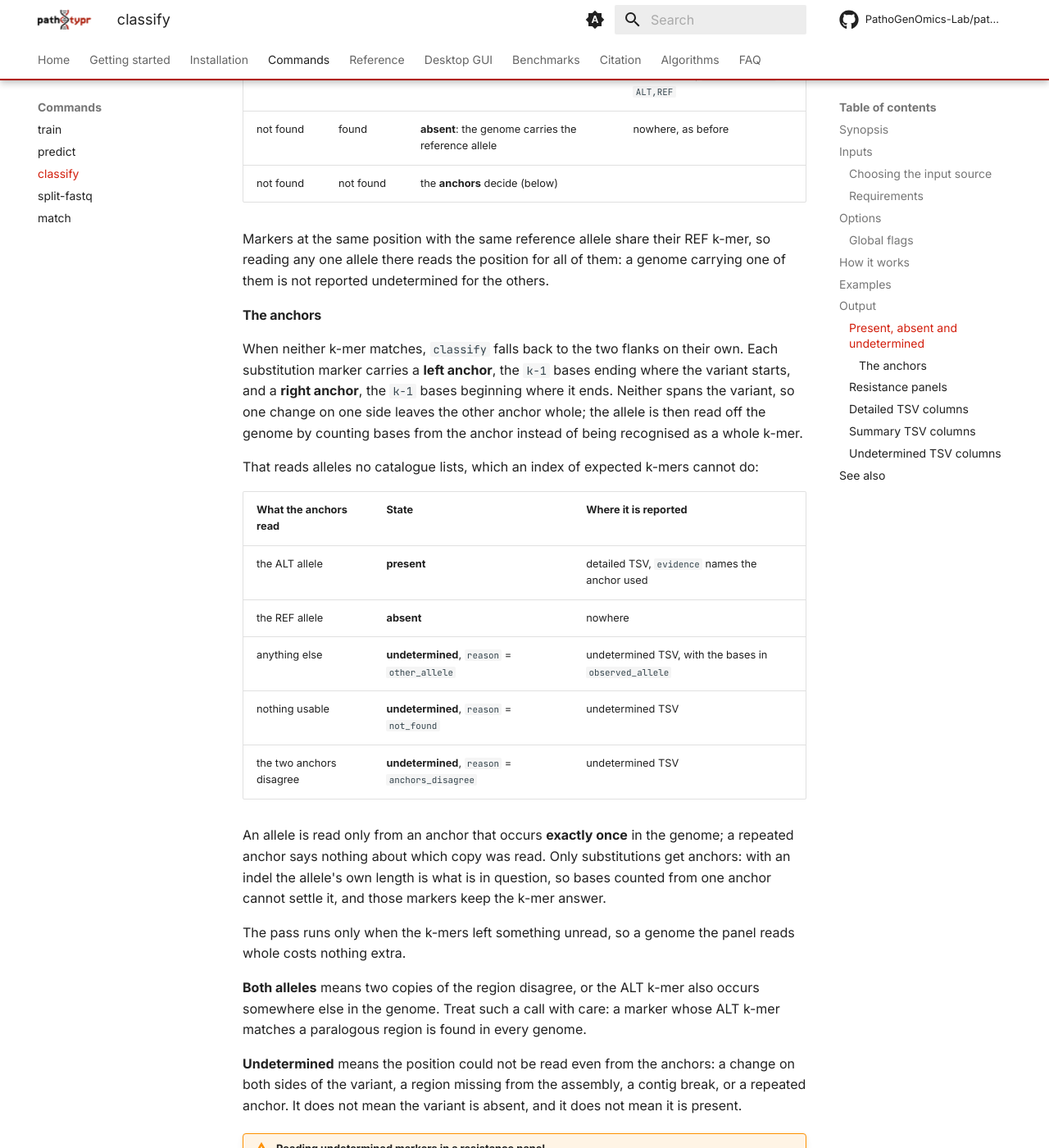
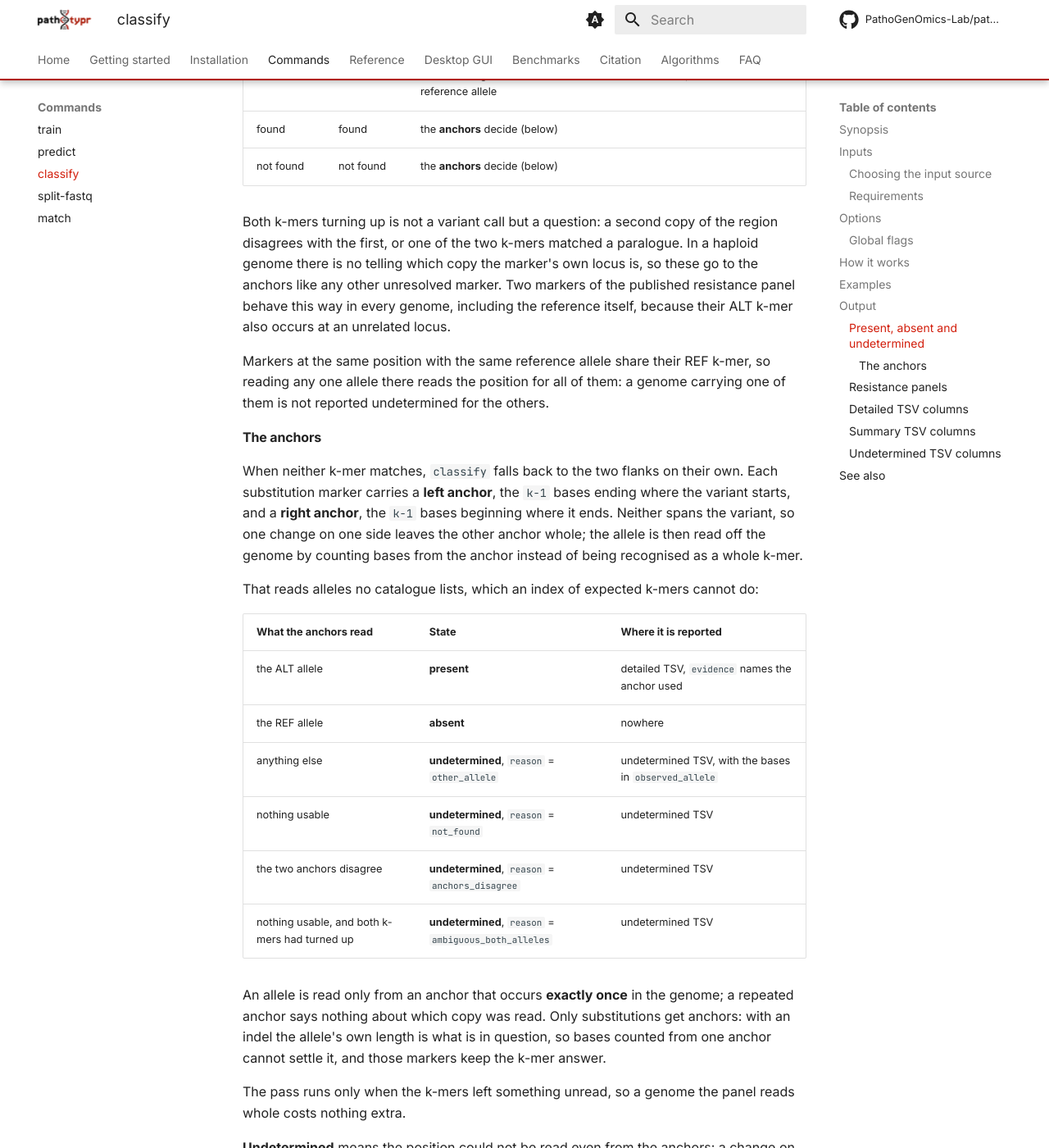
Before and after one commit to PathoGenOmics-Lab/pathotypr, an MkDocs documentation site: the page built from docs/classify.md, in a window 1280 px wide and 1400 px high, scrolled down 6680 px. Shown: the whole window at 82% size. Built offline with MkDocs 1.6.1 and Material for MkDocs 9.7.7, drawn with Linux system fonts in a browser that asks for light colours; comment, search, counter and statistics services are not loaded; some of the changed text lies outside the part shown.

Commit message:
Document the ambiguous state and how it is resolved
The classify and output pages describe what both k-mers turning up means, that it is never reported as the marker being present, and the ambiguous_both_alleles reason.

```diff
--- a/docs/classify.md
+++ b/docs/classify.md
@@ -197,9 +197,17 @@ case apart from a genome that simply lacks the variant:
 | ALT k-mer | REF k-mer | State | Where it is reported |
 |---|---|---|---|
 | found | not found | **present** | detailed TSV, `alleles_found` = `ALT` |
-| found | found | **both alleles** | detailed TSV, `alleles_found` = `ALT,REF` |
 | not found | found | **absent**: the genome carries the reference allele | nowhere, as before |
+| found | found | the **anchors** decide (below) | |
 | not found | not found | the **anchors** decide (below) | |
+
+Both k-mers turning up is not a variant call but a question: a second copy of
+the region disagrees with the first, or one of the two k-mers matched a
+paralogue. In a haploid genome there is no telling which copy the marker's own
+locus is, so these go to the anchors like any other unresolved marker. Two
+markers of the published resistance panel behave this way in every genome,
+including the reference itself, because their ALT k-mer also occurs at an
+unrelated locus.
 
 Markers at the same position with the same reference allele share their REF
 k-mer, so reading any one allele there reads the position for all of them: a
@@ -224,6 +232,7 @@ cannot do:
 | anything else | **undetermined**, `reason` = `other_allele` | undetermined TSV, with the bases in `observed_allele` |
 | nothing usable | **undetermined**, `reason` = `not_found` | undetermined TSV |
 | the two anchors disagree | **undetermined**, `reason` = `anchors_disagree` | undetermined TSV |
+| nothing usable, and both k-mers had turned up | **undetermined**, `reason` = `ambiguous_both_alleles` | undetermined TSV |
 
 An allele is read only from an anchor that occurs **exactly once** in the
 genome; a repeated anchor says nothing about which copy was read. Only
@@ -233,10 +242,6 @@ keep the k-mer answer.
 
 The pass runs only when the k-mers left something unread, so a genome the panel
 reads whole costs nothing extra.
-
-**Both alleles** means two copies of the region disagree, or the ALT k-mer also
-occurs somewhere else in the genome. Treat such a call with care: a marker
-whose ALT k-mer matches a paralogous region is found in every genome.
 
 **Undetermined** means the position could not be read even from the anchors: a
 change on both sides of the variant, a region missing from the assembly, a
@@ -307,7 +312,7 @@ Header: `genome	k-mer	k-merPOS	SNPgenome	SNPreference	REF	ALT	lineage	Gene	Gene_
 | `Gene_End` | End coordinate of that gene. |
 | `AA_Pos` | Amino-acid position of the change within the gene. |
 | `AA_Change` | Amino-acid change (from the GFF annotation, otherwise from the marker definition if present). |
-| `alleles_found` | `ALT` when only the variant was found; `ALT,REF` when the reference allele was found as well. |
+| `alleles_found` | `ALT` when only the variant was found; `ALT,REF` when both k-mers turned up and an anchor then read this locus as the variant. |
 | `evidence` | `kmer` when the whole k-mer matched, or `left_anchor`, `right_anchor` or `both_anchors` when the allele was read from the flanks. The `k-mer`, `k-merPOS` and `SNPgenome` columns are empty for an anchor read, which establishes no genome coordinate. |
 
 `Gene_Start`, `Gene_End` and `AA_Pos` are only populated when a GFF annotation is provided and the marker falls inside an annotated feature. `Gene` and `AA_Change` fall back to the gene and mutation values from the marker TSV when present, so they can be filled even without a GFF; columns with no available value are left empty.
@@ -335,7 +340,7 @@ Header: `genome	SNPreference	REF	ALT	lineage	Gene	mutation	reason`
 | `REF`, `ALT` | Alleles of the marker. |
 | `lineage` | Lineage (or drug) path of the marker. |
 | `Gene`, `mutation` | Gene and mutation from the marker TSV, empty when it has none. |
-| `reason` | `not_found`: nothing of this marker occurs in the genome and no anchor could read it. `other_allele`: the anchors read a base other than either allele of the marker. `anchors_disagree`: the two anchors read different alleles. `no_reference_kmer`: the marker has no usable REF k-mer (its reference allele holds a base other than A, C, G or T) and the anchors could not read it either. |
+| `reason` | `not_found`: nothing of this marker occurs in the genome and no anchor could read it. `other_allele`: the anchors read a base other than either allele of the marker. `anchors_disagree`: the two anchors read different alleles. `ambiguous_both_alleles`: both k-mers turned up and no anchor could say which allele this locus carries. `no_reference_kmer`: the marker has no usable REF k-mer (its reference allele holds a base other than A, C, G or T) and the anchors could not read it either. |
 | `observed_allele` | With `other_allele`, the bases actually found where the allele should be. Empty otherwise. |
 
 ## See also
```
Also changed, not shown: docs/output-files.md (+2 -2 lines).
